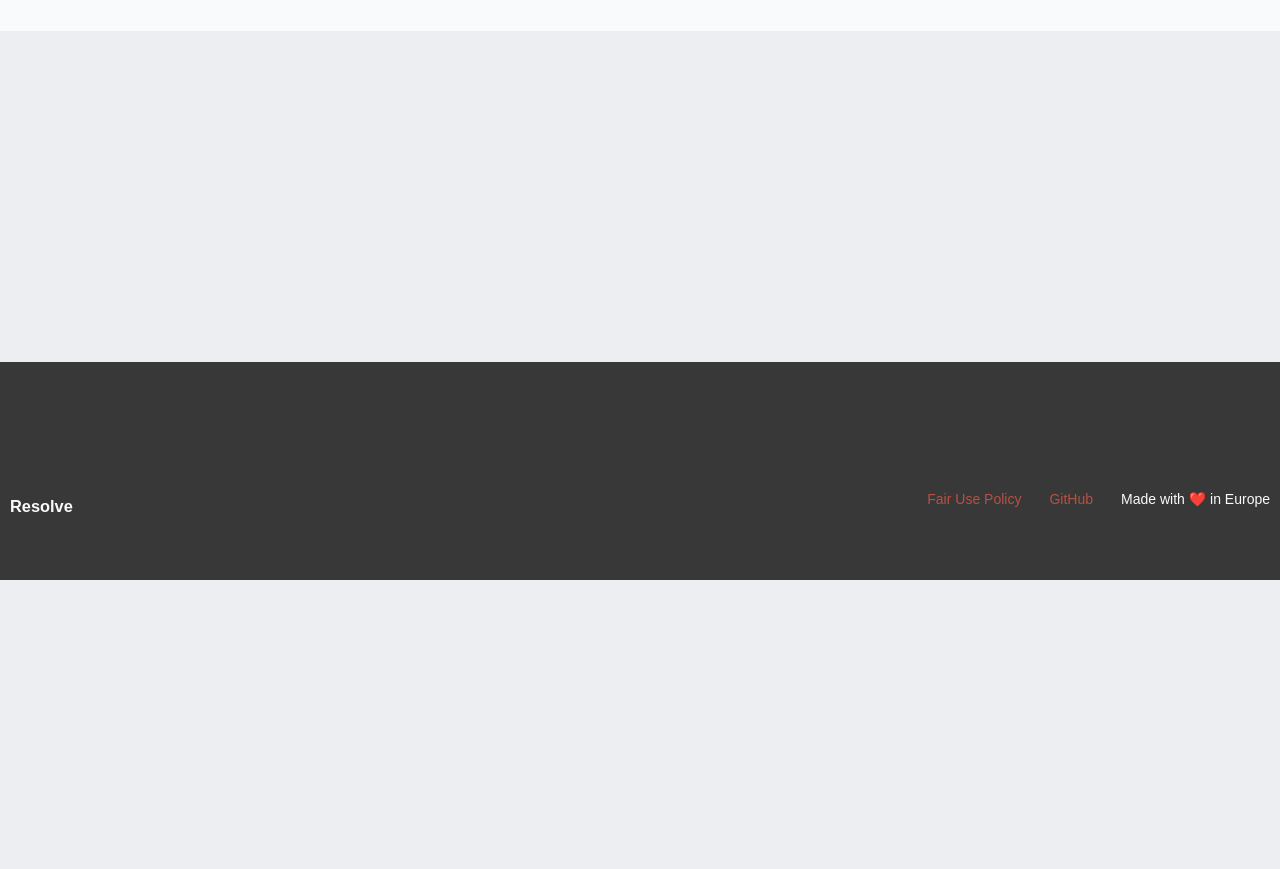
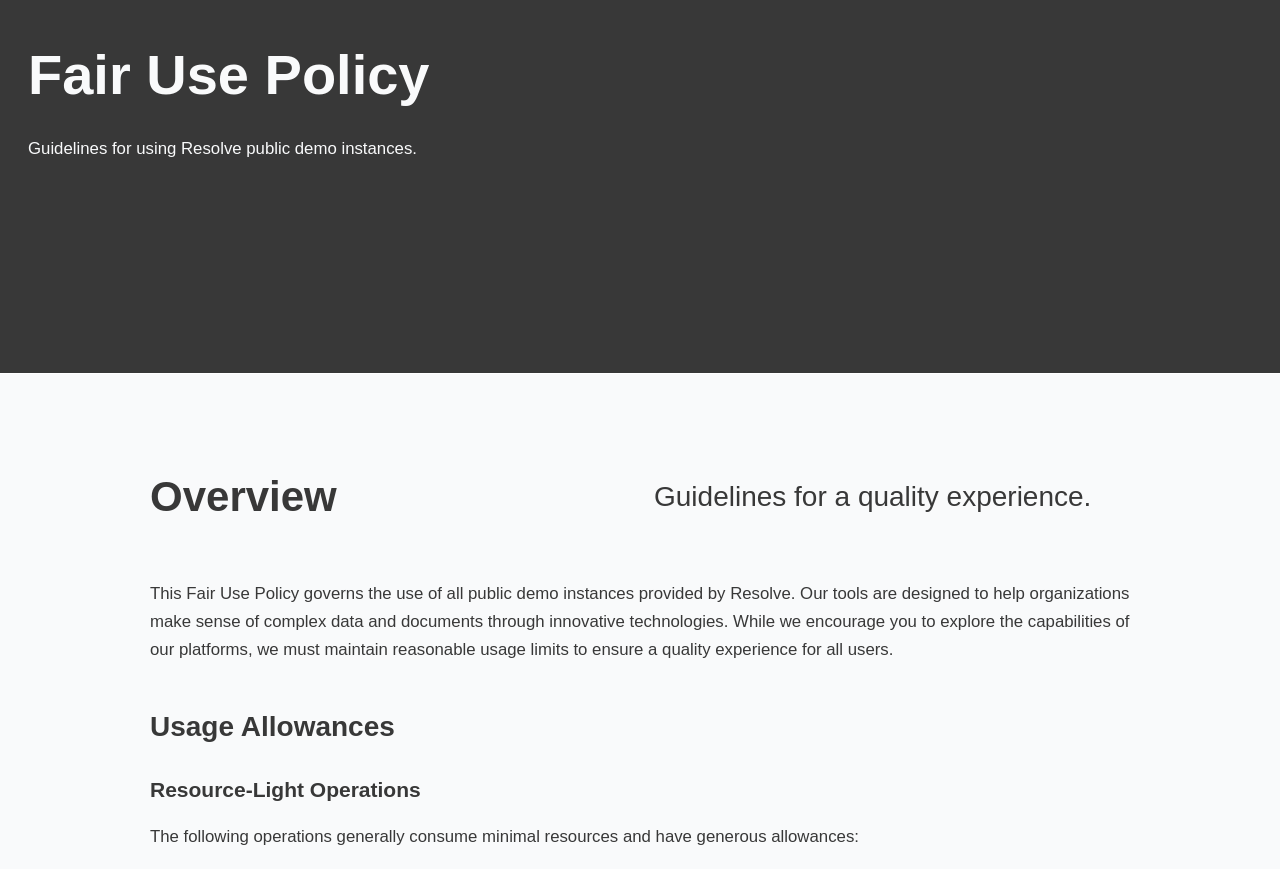
Before and after one commit to resolve-works/website, a SvelteKit app: page /fair-use in a window 1280 px wide. Shown: the part 220-1089 px from the top of the page. Before the commit the page ends 800 px from the top, so only its background shows below. Built offline with nearby package versions, Linux system fonts and the light colour scheme.

Commit message:
style fair use policy

```diff
--- a/src/routes/fair-use/+page.svelte
+++ b/src/routes/fair-use/+page.svelte
@@ -1,11 +1,243 @@
 <script lang="ts">
 	import Nav from '$lib/Nav.svelte';
+	import Section from '$lib/Section.svelte';
+	import Split from '$lib/Split.svelte';
+	import Hero from '$lib/Hero.svelte';
+</script>
 
-	import Section from '$lib/Section.svelte';
-</script>
+<svelte:head>
+	<title>Resolve - Fair Use Policy</title>
+</svelte:head>
 
 <Nav class="dark" />
 
-<Section class="white">
-	<h2>Fair Use</h2>
+<Section class="hero wide dark border-bottom">
+	<Hero heading={'Fair Use Policy'} paragraph={'Guidelines for using Resolve public demo instances.'} />
 </Section>
+
+<Section class="white border-top">
+	<div>
+		<Split>
+			{#snippet left()}
+				<h2>Overview</h2>
+			{/snippet}
+			{#snippet right()}
+				<p class="features">Guidelines for a quality experience.</p>
+			{/snippet}
+		</Split>
+
+		<p>
+			This Fair Use Policy governs the use of all public demo instances provided by Resolve. Our
+			tools are designed to help organizations make sense of complex data and documents through
+			innovative technologies. While we encourage you to explore the capabilities of our platforms,
+			we must maintain reasonable usage limits to ensure a quality experience for all users.
+		</p>
+
+		<div class="subsection">
+			<h3>Usage Allowances</h3>
+
+			<div class="subgroup">
+				<h4>Resource-Light Operations</h4>
+				<p>
+					The following operations generally consume minimal resources and have generous allowances:
+				</p>
+				<ul class="policy-list">
+					<li>
+						<strong>Document Processing</strong>: Uploading, OCR processing, and optimization of documents
+					</li>
+					<li>
+						<strong>Data Embedding</strong>: Semantic embedding of documents and data
+					</li>
+					<li>
+						<strong>Standard Searches</strong>: Basic keyword and metadata searches across your uploaded content
+					</li>
+				</ul>
+			</div>
+
+			<div class="subgroup">
+				<h4>Resource-Intensive Operations</h4>
+				<p>
+					The following operations consume significant computational resources and have stricter limits:
+				</p>
+				<ul class="policy-list">
+					<li>
+						<strong>Advanced Semantic Search</strong>: Limited to a reasonable number of queries per day
+					</li>
+					<li>
+						<strong>AI/LLM-Powered Analysis</strong>: Limited access to AI-assisted analysis features
+					</li>
+					<li>
+						<strong>Batch Processing</strong>: Processing of large datasets or document collections
+					</li>
+				</ul>
+
+				<p>
+					Specific numerical limits for each tool will be displayed within the respective application
+					interfaces.
+				</p>
+			</div>
+		</div>
+
+		<div class="subsection">
+			<h3>Prohibited Uses</h3>
+			<ul class="policy-list">
+				<li>Automated or scripted queries that place excessive load on our systems</li>
+				<li>Sharing access credentials with unauthorized users</li>
+				<li>Using public demo instances for ongoing production workloads</li>
+				<li>Uploading sensitive, confidential, or personal information</li>
+				<li>Any use that violates applicable laws or regulations</li>
+			</ul>
+		</div>
+
+		<div class="subsection">
+			<h3>Enforcement</h3>
+			<p>
+				We monitor usage patterns and reserve the right to temporarily limit or suspend access if we
+				detect usage that exceeds reasonable limits or violates this policy. We will attempt to notify
+				users when approaching usage limits.
+			</p>
+		</div>
+
+		<div class="subsection">
+			<h3>Commercial & Custom Agreements</h3>
+			<p>
+				Our public demo instances are intended for evaluation purposes only. For organizations
+				requiring:
+			</p>
+			<ul class="policy-list">
+				<li>Higher usage limits</li>
+				<li>Dedicated resources</li>
+				<li>SLAs or compliance guarantees</li>
+				<li>Custom integrations</li>
+				<li>Ongoing production use</li>
+			</ul>
+			<p>
+				Please <a href="mailto:johan@resolve.works">contact us</a> to discuss a commercial agreement tailored to your organization's specific needs.
+			</p>
+		</div>
+
+		<div class="subsection">
+			<h3>Changes to this Policy</h3>
+			<p>
+				We may update this Fair Use Policy from time to time as our services evolve. Significant
+				changes will be communicated to users via email or through our platforms.
+			</p>
+		</div>
+
+		<div class="footer">
+			<p>Last updated: March 11, 2025</p>
+			<p>
+				For questions regarding this policy or to discuss custom hosting arrangements, please
+				<a href="mailto:johan@resolve.works">contact us</a>.
+			</p>
+		</div>
+	</div>
+</Section>
+
+<style>
+	h2 {
+		font-size: 2rem;
+		line-height: 2.8rem;
+	}
+
+	h3 {
+		font-size: 1.5rem;
+		line-height: 2.2rem;
+		margin-bottom: 1.5rem;
+		margin-top: 2rem;
+	}
+
+	h4 {
+		font-size: 1.3rem;
+		line-height: 1.8rem;
+		margin-bottom: 1rem;
+	}
+
+	p {
+		font-size: 1.1rem;
+		line-height: 1.8rem;
+	}
+
+	.features {
+		font-size: 1.5rem;
+		line-height: 2rem;
+		margin-top: 1.5rem;
+	}
+
+	@media (min-width: 768px) {
+		h2 {
+			font-size: 3rem;
+			line-height: 4.5rem;
+		}
+
+		h3 {
+			font-size: 2rem;
+			line-height: 3rem;
+			margin-top: 3rem;
+		}
+
+		h4 {
+			font-size: 1.5rem;
+			line-height: 2.2rem;
+		}
+
+		p {
+			font-size: 1.2rem;
+			line-height: 2rem;
+		}
+
+		.features {
+			font-size: 2rem;
+			line-height: 2.5rem;
+			margin-top: 3.5rem;
+		}
+	}
+
+	.subsection {
+		margin-bottom: 3rem;
+	}
+
+	.subgroup {
+		margin-bottom: 2rem;
+	}
+
+	.policy-list {
+		list-style: disc;
+		padding-left: 1.5rem;
+		display: flex;
+		flex-direction: column;
+		gap: 0.8rem;
+		margin-bottom: 1.5rem;
+	}
+
+	.policy-list li {
+		font-size: 1.1rem;
+		padding-left: 0.5rem;
+	}
+
+	@media (min-width: 768px) {
+		.policy-list li {
+			font-size: 1.2rem;
+		}
+
+		.subsection {
+			margin-bottom: 4rem;
+		}
+
+		.subgroup {
+			margin-bottom: 3rem;
+		}
+	}
+
+	.footer {
+		margin-top: 4rem;
+		padding-top: 2rem;
+		border-top: 1px solid var(--color-border);
+	}
+
+	.footer p {
+		font-size: 1rem;
+		line-height: 1.6rem;
+		color: var(--text-color-muted);
+	}
+</style>
```
